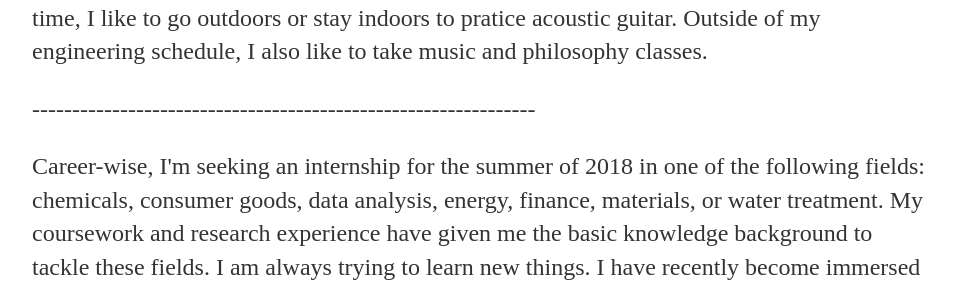
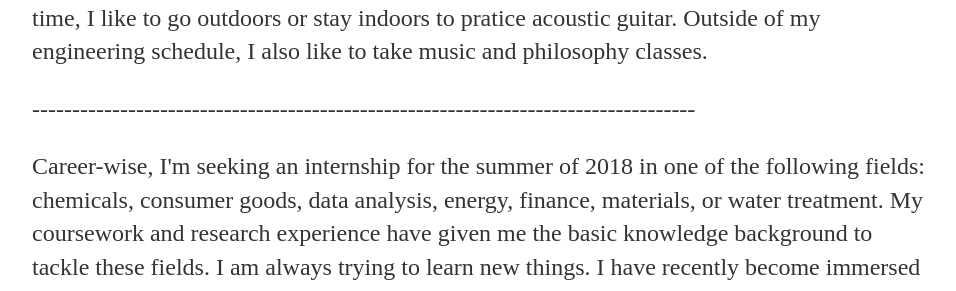
Before and after one commit to 1996leejoshua/1996leejoshua.github.io, a Jekyll site: the page built from about/index.html, in a window 1280 px wide. Shown: the part 263-554 px from the top of the page, without its empty margins (160-1116 px from the left). Built offline with Jekyll 4.4.1, drawn with Linux system fonts in a browser that asks for light colours.

Commit message:
Update index.html

```diff
--- a/about/index.html
+++ b/about/index.html
@@ -5,7 +5,7 @@ title: About
 	<h1>{{ page.title }}</h1>
 	<p>My name is Joshua Lee. I am 20 years old. I am Korean-American. I am majoring in chemical engineering at UCSB where I also participate in undergraduate research. In my free time, I like to go outdoors or stay indoors to pratice acoustic guitar. Outside of my engineering schedule, I also like to take music and philosophy classes.</p>
 	<p> </p>
-	<p>---------------------------------------------------------------</p>
+	<p>-----------------------------------------------------------------------------------</p>
 	<p>Career-wise, I'm seeking an internship for the summer of 2018 in one of the following fields: chemicals, consumer goods, data analysis, energy, finance, materials, or water treatment. My coursework and research experience have given me the basic knowledge background to tackle these fields. I am always trying to learn new things. I have recently become immersed in the world of programming and I hope to somehow tie this passion into my future career.</p>
 
 
```
